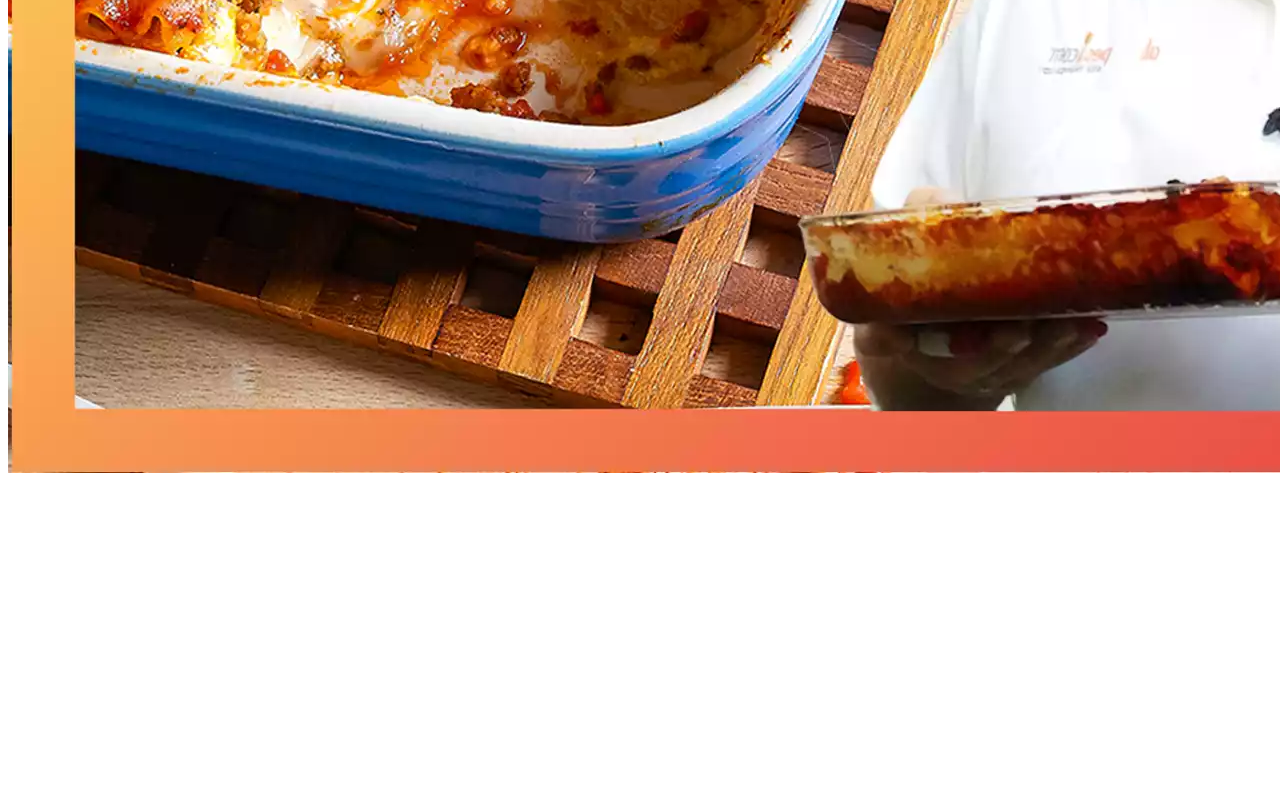
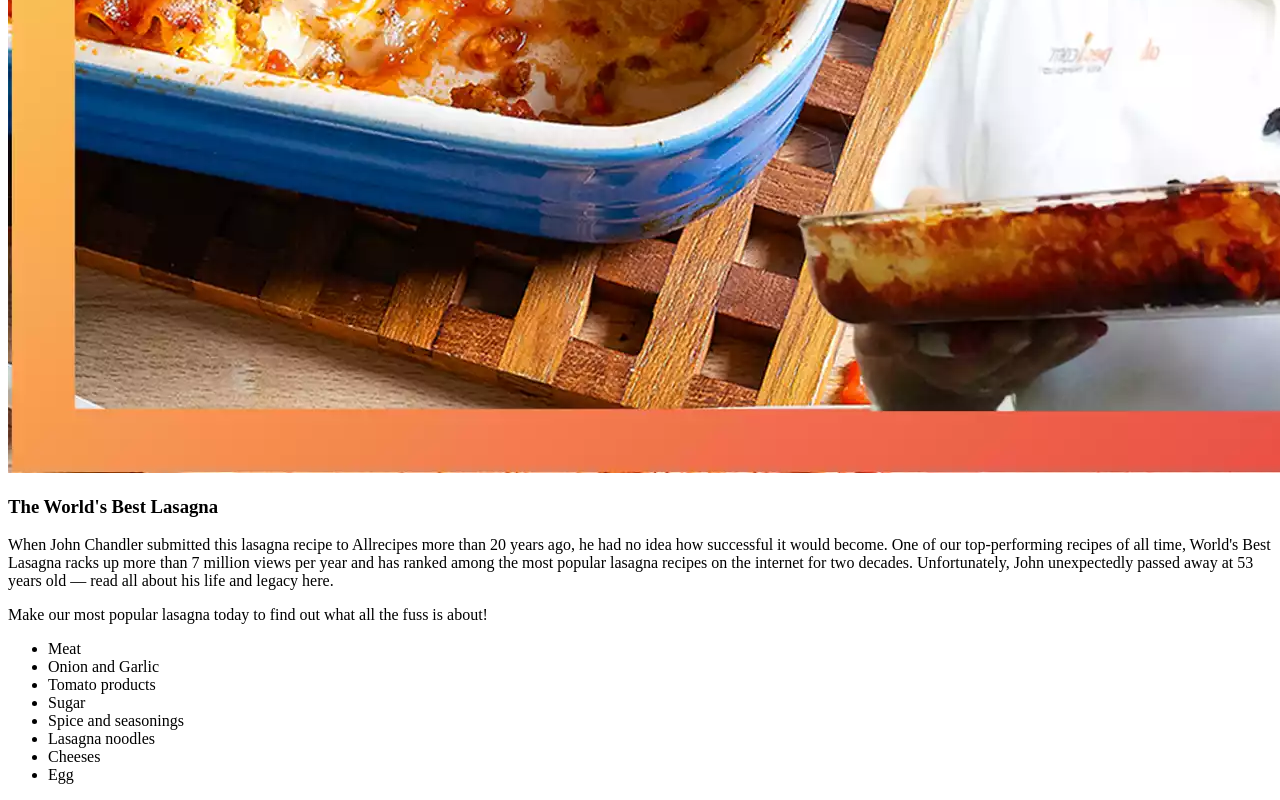
Before and after one commit to Neonic-lab/Recipe-website, a plain HTML site: page recipes/lasagna.html in a window 1280 px wide. Shown: the part 873-1673 px from the top of the page. Before the commit the page ends 1358 px from the top, so only its background shows below. Drawn offline with Linux system fonts and the light colour scheme.

Commit message:
Added infomation to the page

```diff
--- a/recipes/lasagna.html
+++ b/recipes/lasagna.html
@@ -9,6 +9,18 @@
     <body>
         <h1>Lasagna</h1>
         <img src="../images/john-chandler-tribute-3x2-1-96b884fb2e914556a65d20eb7665fa6a.webp" alt="fat man holding a beautiful juicy creamy lasagna">
-
+        <h3>The World's Best Lasagna</h3>
+        <p>When John Chandler submitted this lasagna recipe to Allrecipes more than 20 years ago, he had no idea how successful it would become. One of our top-performing recipes of all time, World's Best Lasagna racks up more than 7 million views per year and has ranked among the most popular lasagna recipes on the internet for two decades. Unfortunately, John unexpectedly passed away at 53 years old — read all about his life and legacy here.</p>
+        <p>Make our most popular lasagna today to find out what all the fuss is about!</p>
+        <ul>
+            <li>Meat</li>
+            <li>Onion and Garlic</li>
+            <li>Tomato products</li>
+            <li>Sugar</li>
+            <li>Spice and seasonings</li>
+            <li>Lasagna noodles</li>
+            <li>Cheeses</li>
+            <li>Egg</li>
+        </ul>
     </body>
 </html>
```
